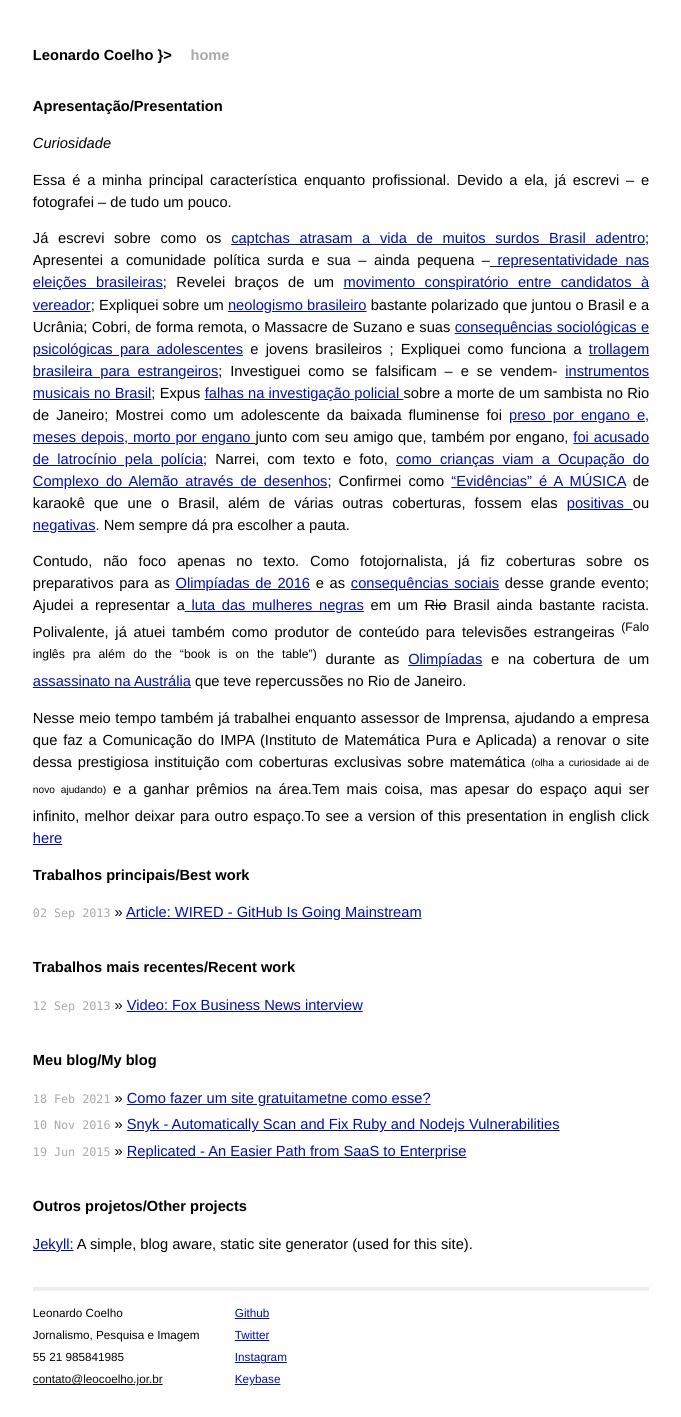
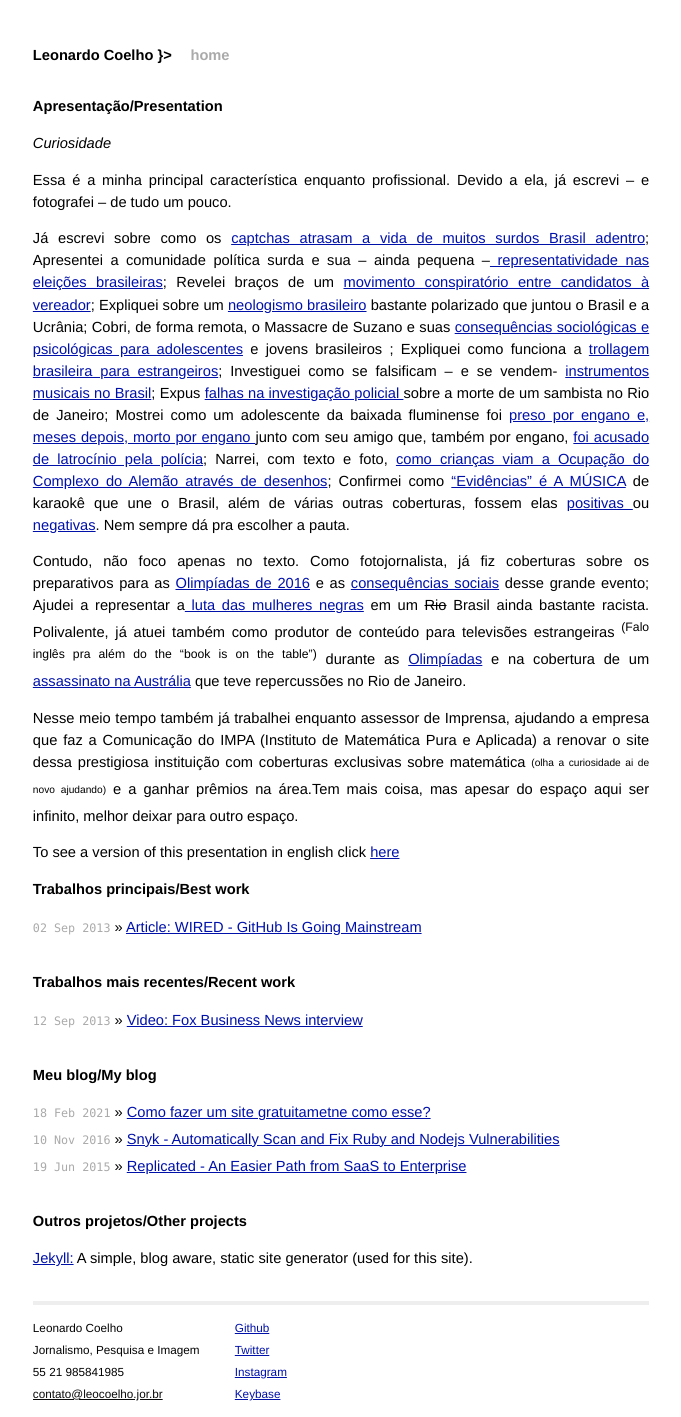
Before and after one commit to mojombo/mojombo.github.io, a Jekyll site: the page built from index.html, in a window 1280 px wide. Shown: the whole page, without its empty margins (299-980 px from the left). Built offline with Jekyll 4.4.1, drawn with Linux system fonts in a browser that asks for light colours; some of the changed lines change nothing that is shown.

Commit message:
Update index.html

```diff
--- a/index.html
+++ b/index.html
@@ -17,7 +17,11 @@
 <p>Nesse meio tempo também já trabalhei enquanto assessor de Imprensa,
 ajudando a empresa que faz a Comunicação do IMPA (Instituto de
 Matemática Pura e Aplicada) a renovar o site dessa prestigiosa
-instituição com coberturas exclusivas sobre matemática <sub><sup>(olha a curiosidade ai de novo ajudando)</sup></sub> e a ganhar prêmios na área.Tem mais coisa, mas apesar do espaço aqui ser infinito, melhor deixar para outro espaço.To see a version of this presentation in english click <a href="https://www.wired.com/2013/09/github-for-anything/">here</a></p>
+instituição com coberturas exclusivas sobre matemática <sub><sup>(olha a curiosidade ai de novo ajudando)</sup></sub> e a ganhar prêmios na área.Tem mais coisa, mas apesar do espaço aqui ser infinito, melhor deixar para outro espaço.
+
+<p>
+  To see a version of this presentation in english click <a href="https://www.wired.com/2013/09/github-for-anything/">here</a>
+</p>
 
   </ul>
 
```
